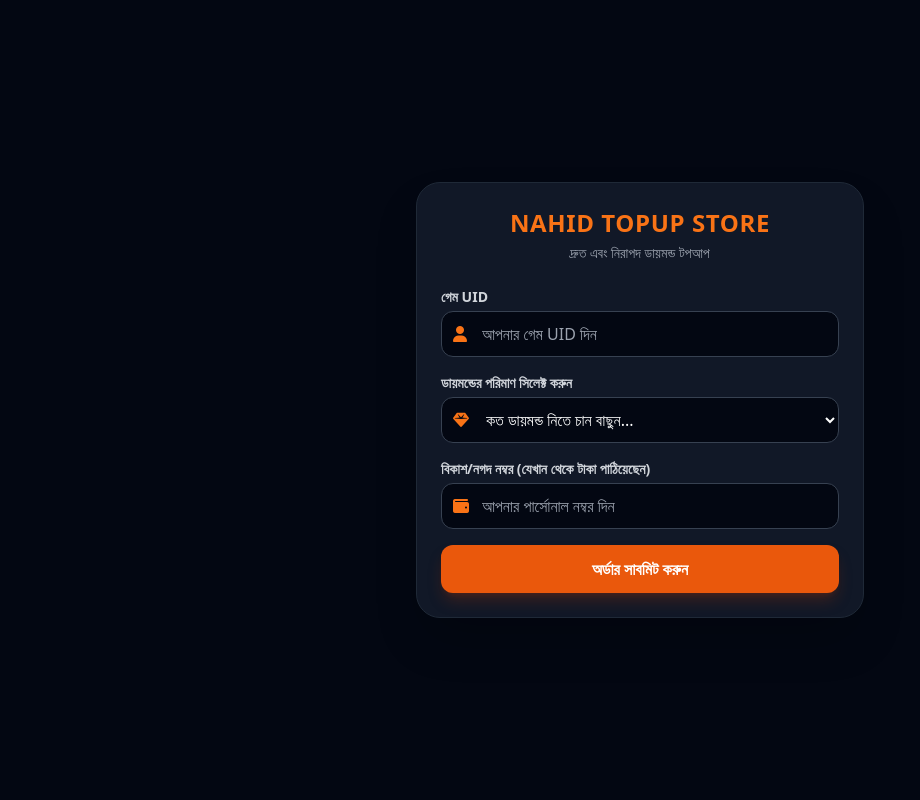
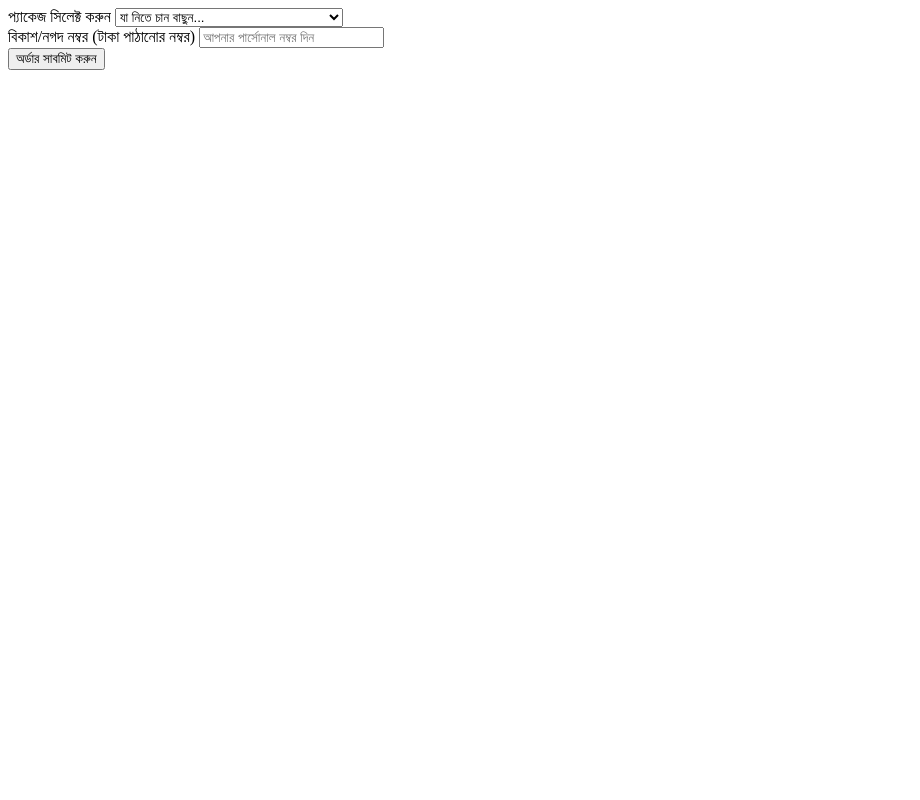
Before and after one commit to nirobahemedboss/mywebsite, a Flask app: page / in a window 1280 px wide. Shown: the whole page, without its empty margins (0-920 px from the left). Run offline with Flask 3, Linux system fonts and the light colour scheme; some libraries are stand-ins or nearby versions.

Commit message:
Update index.html

```diff
--- a/templates/index.html
+++ b/templates/index.html
@@ -1,67 +1,25 @@
-<!DOCTYPE html>
-<html lang="bn">
-<head>
-    <meta charset="UTF-8">
-    <meta name="viewport" content="width=device-width, initial-scale=1.0">
-    <title>NAHID TOPUP STORE</title>
-    <script src="https://cdn.tailwindcss.com"></script>
-    <link rel="stylesheet" href="https://cdnjs.cloudflare.com/ajax/libs/font-awesome/6.4.0/css/all.min.css">
-</head>
-<body class="bg-gray-950 text-white font-sans min-h-screen flex items-center justify-center p-4">
-
-    <div class="w-full max-w-md bg-gray-900 border border-gray-800 rounded-3xl p-6 shadow-2xl">
-        <div class="text-center mb-6">
-            <h1 class="text-2xl font-extrabold text-orange-500 tracking-wide uppercase">Nahid Topup Store</h1>
-            <p class="text-gray-400 text-sm mt-1">দ্রুত এবং নিরাপদ ডায়মন্ড টপআপ</p>
-        </div>
-
-        <form action="/" method="POST" class="space-y-4">
-
 <div>
-                <label class="block text-sm font-semibold text-gray-300 mb-1">গেম UID</label>
-                <div class="relative">
-                    <span class="absolute inset-y-0 left-0 flex items-center pl-3 text-gray-500">
-                        <i class="fa-solid fa-user text-orange-500"></i>
-                    </span>
-                    <input type="number" name="uid" required placeholder="আপনার গেম UID দিন"
-                        class="w-full bg-gray-950 border border-gray-700 rounded-xl pl-10 pr-3 py-2.5 text-white focus:outline-none focus:border-orange-500 transition">
-                </div>
-            </div>
-
-            <div>
-                <label class="block text-sm font-semibold text-gray-300 mb-1">ডায়মন্ডের পরিমাণ সিলেক্ট করুন</label>
-                <div class="relative">
-                    <span class="absolute inset-y-0 left-0 flex items-center pl-3 text-gray-500">
-                        <i class="fa-solid fa-gem text-orange-500"></i>
-                    </span>
-                    <select name="diamond_package" required
-                        class="w-full bg-gray-950 border border-gray-700 rounded-xl pl-10 pr-3 py-2.5 text-white focus:outline-none focus:border-orange-500 transition">
-                        <option value="" disabled selected>কত ডায়মন্ড নিতে চান বাছুন...</option>
+                <label class="block text-sm font-semibold text-gray-300 mb-1">প্যাকেজ সিলেক্ট করুন</label>
+                <select name="package" required
+                    class="w-full bg-gray-950 border border-gray-700 rounded-xl px-3 py-2.5 text-white focus:outline-none focus:border-orange-500">
+                    <option value="" disabled selected>যা নিতে চান বাছুন...</option>
                     <option value="25 Diamond - 23 Tk">25 💎 — ২৩ টাকা</option>
                     <option value="50 Diamond - 45 Tk">50 💎 — ৪৫ টাকা</option>
                     <option value="115 Diamond - 85 Tk">115 💎 — ৮৫ টাকা</option>
                     <option value="240 Diamond - 165 Tk">240 💎 — ১৬৫ টাকা</option>
-                        <option value="505 Diamond - 340 Tk">505 💎 — ৩৪০ টাকা</option>
-                        <option value="1020 Diamond - 670 Tk">1020 💎 — ৬৭০ টাকা</option>
                     <option value="Weekly Membership">Weekly Membership 🎫 — ১৬০ টাকা</option>
-                        <option value="Monthly Membership">Monthly Membership 👑 — ৬auto টাকা</option>
+                    <option value="Monthly Membership">Monthly Membership 👑 — ৬৫০ টাকা</option>
                 </select>
-                </div>
             </div>
 
             <div>
-                <label class="block text-sm font-semibold text-gray-300 mb-1">বিকাশ/নগদ নম্বর (যেখান থেকে টাকা পাঠিয়েছেন)</label>
-                <div class="relative">
-                    <span class="absolute inset-y-0 left-0 flex items-center pl-3 text-gray-500">
-                        <i class="fa-solid fa-wallet text-orange-500"></i>
-                    </span>
+                <label class="block text-sm font-semibold text-gray-300 mb-1">বিকাশ/নগদ নম্বর (টাকা পাঠানোর নম্বর)</label>
                 <input type="text" name="payment_no" required placeholder="আপনার পার্সোনাল নম্বর দিন"
-                        class="w-full bg-gray-950 border border-gray-700 rounded-xl pl-10 pr-3 py-2.5 text-white focus:outline-none focus:border-orange-500 transition">
-                </div>
+                    class="w-full bg-gray-950 border border-gray-700 rounded-xl px-3 py-2.5 text-white focus:outline-none focus:border-orange-500">
             </div>
 
             <button type="submit"
-                class="w-full bg-orange-600 hover:bg-orange-500 text-white font-bold py-3 rounded-xl transition duration-300 shadow-lg shadow-orange-900/40 mt-4">
+                class="w-full bg-orange-600 hover:bg-orange-500 text-white font-bold py-3 rounded-xl transition duration-300 shadow-lg mt-4">
                 অর্ডার সাবমিট করুন
             </button>
         </form>
```
Lines whose indentation alone changed are shown as unchanged.
